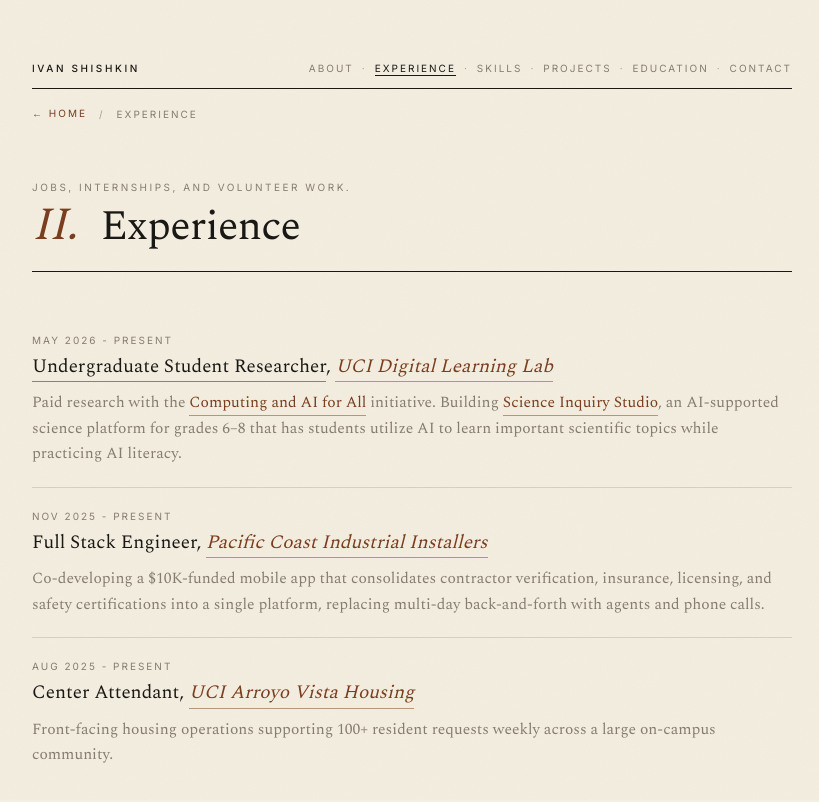
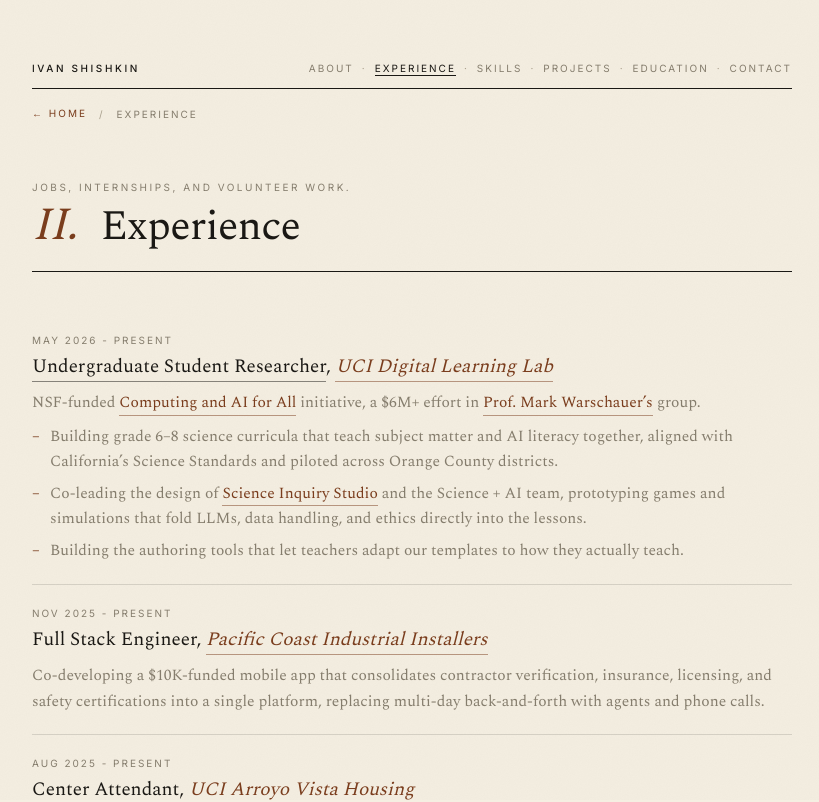
Before and after one commit to Ivan-Shishkin-Dev/Personal_Portfolio_3, a Next.js app: page /experience in a window 1280 px wide. Shown: the top 802 px of the page, without its empty margins (228-1047 px from the left). Built offline with nearby package versions, Linux system fonts and the light colour scheme.

Commit message:
Expand research entry into bulleted Computing and AI for All summary
Add scoped bullet-list styling for experience entry bodies and rewrite the Digital Learning Lab entry to detail the NSF-funded Computing and AI for All work.

```diff
--- a/app/experience/page.tsx
+++ b/app/experience/page.tsx
@@ -13,7 +13,14 @@
         <div className="entry" id="digital-learning-lab">
           <div className="when">May 2026 - present</div>
           <div className="who"><a href="https://www.computingandaiforall.org/reu.html" target="_blank" rel="noopener noreferrer">Undergraduate Student Researcher</a>, <em><a href="https://www.digitallearninglab.org/" target="_blank" rel="noopener noreferrer">UCI Digital Learning Lab</a></em></div>
-          <div className="body">Paid research with the <a href="https://www.computingandaiforall.org/" target="_blank" rel="noopener noreferrer">Computing and AI for All</a> initiative. Building <a href="https://sinq.studio" target="_blank" rel="noopener noreferrer">Science Inquiry Studio</a>, an AI-supported science platform for grades 6&ndash;8 that has students utilize AI to learn important scientific topics while practicing AI literacy.</div>
+          <div className="body">
+            NSF-funded <a href="https://www.computingandaiforall.org/" target="_blank" rel="noopener noreferrer">Computing and AI for All</a> initiative, a $6M+ effort in <a href="https://markwarschauer.com/" target="_blank" rel="noopener noreferrer">Prof. Mark Warschauer&rsquo;s</a> group.
+            <ul>
+              <li>Building grade 6&ndash;8 science curricula that teach subject matter and AI literacy together, aligned with California&rsquo;s Science Standards and piloted across Orange County districts.</li>
+              <li>Co-leading the design of <a href="https://sinq.studio" target="_blank" rel="noopener noreferrer">Science Inquiry Studio</a> and the Science + AI team, prototyping games and simulations that fold LLMs, data handling, and ethics directly into the lessons.</li>
+              <li>Building the authoring tools that let teachers adapt our templates to how they actually teach.</li>
+            </ul>
+          </div>
         </div>
         <div className="entry">
           <div className="when">Nov 2025 - present</div>
--- a/app/globals.css
+++ b/app/globals.css
@@ -945,6 +945,23 @@
   color: var(--muted);
   margin-top: 8px;
 }
+.entries .body ul {
+  list-style: none;
+  margin: 8px 0 0;
+  padding: 0;
+}
+.entries .body li {
+  position: relative;
+  padding-left: 18px;
+  margin: 0 0 6px;
+}
+.entries .body li:last-child { margin-bottom: 0; }
+.entries .body li::before {
+  content: "–";
+  position: absolute;
+  left: 0;
+  color: var(--accent);
+}
 .entries .group-label {
   font-family: var(--sans);
   font-size: 11px;
```
